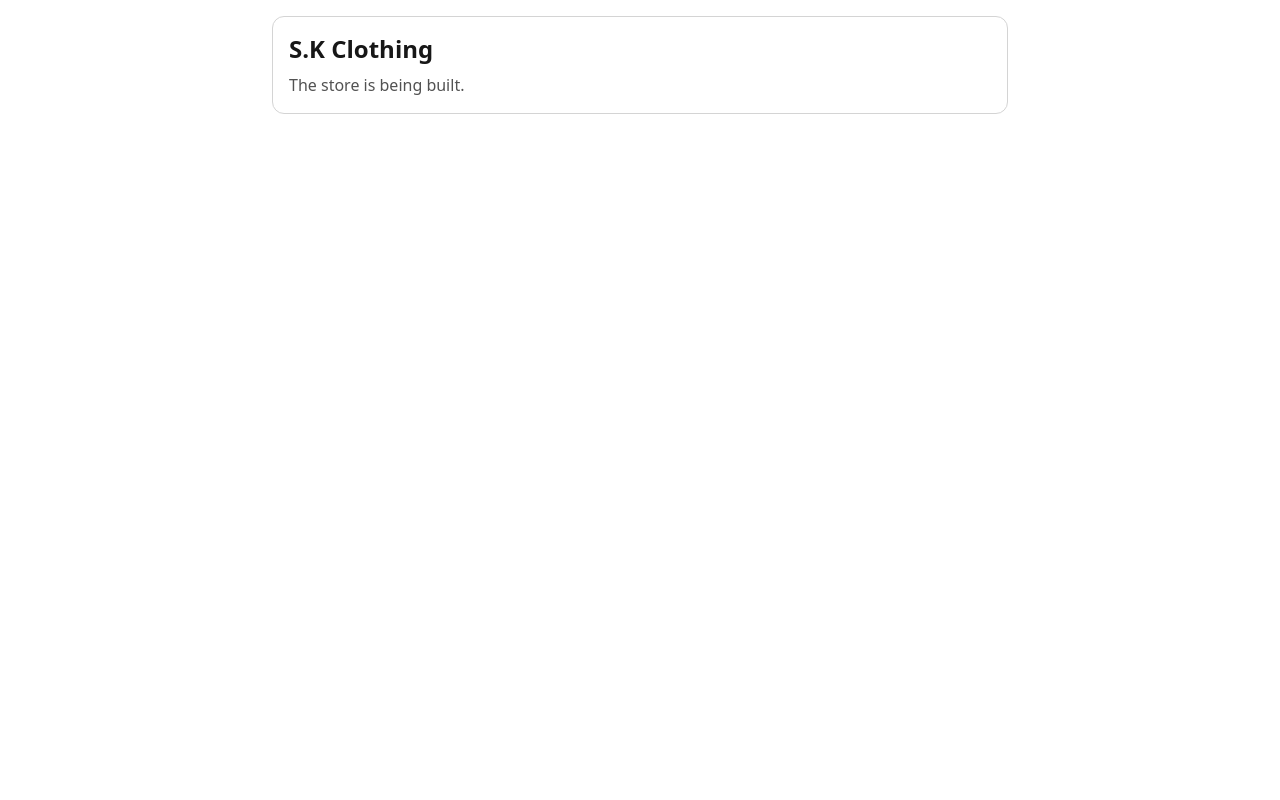
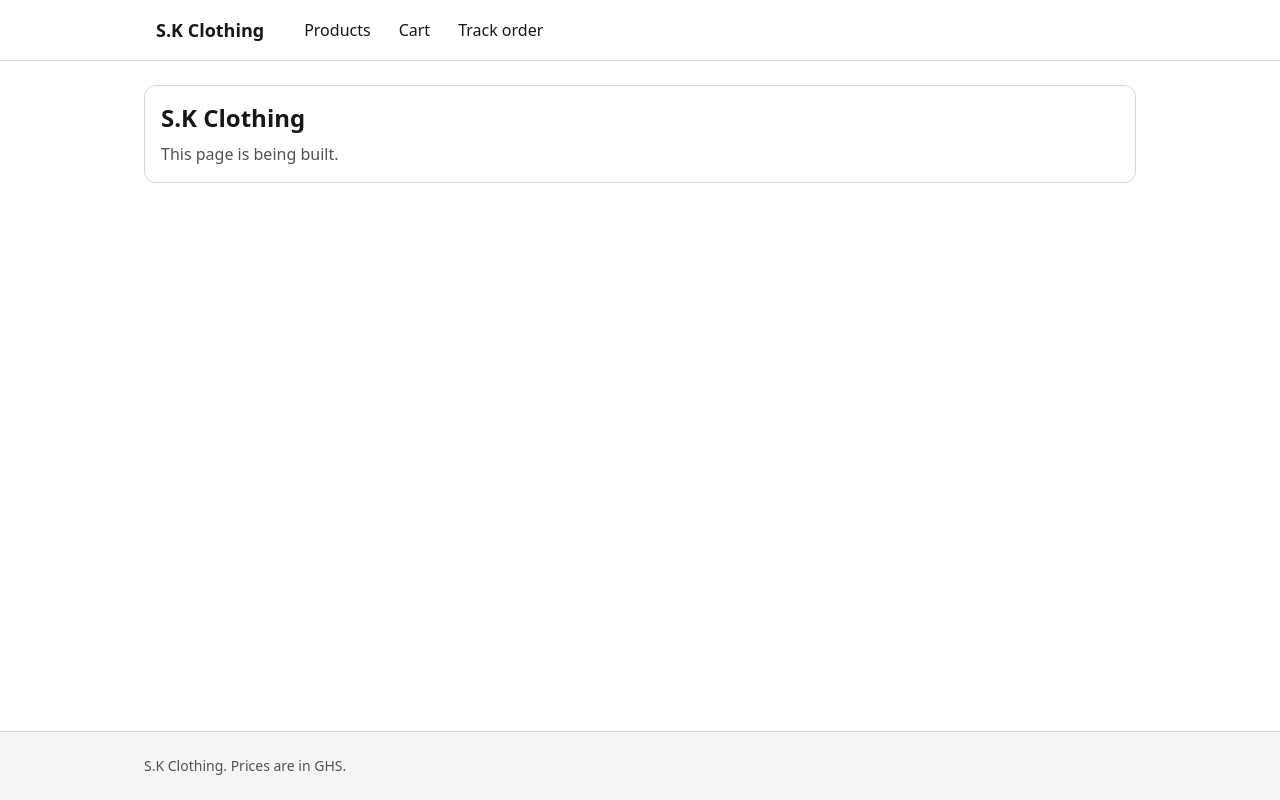
Before and after one commit to Joetech-rgb/sk-clothing, a Next.js app in the folder web/storefront/: page / in a window 1280 px wide. Built offline with nearby package versions, Linux system fonts and the light colour scheme.

Commit message:
Add shared layout and placeholder routes to the storefront

```diff
--- /dev/null
+++ b/web/storefront/app/cart/page.tsx
@@ -0,0 +1,8 @@
+import type { Metadata } from "next";
+import { PlaceholderPage } from "@/components/PlaceholderPage";
+
+export const metadata: Metadata = { title: "Cart" };
+
+export default function Page() {
+  return <PlaceholderPage title="Cart" />;
+}
--- /dev/null
+++ b/web/storefront/app/checkout/page.tsx
@@ -0,0 +1,8 @@
+import type { Metadata } from "next";
+import { PlaceholderPage } from "@/components/PlaceholderPage";
+
+export const metadata: Metadata = { title: "Checkout" };
+
+export default function Page() {
+  return <PlaceholderPage title="Checkout" />;
+}
--- a/web/storefront/app/layout.tsx
+++ b/web/storefront/app/layout.tsx
@@ -1,8 +1,10 @@
 import type { Metadata, Viewport } from "next";
+import Link from "next/link";
+import { PageContainer, SiteFooter, SiteHeader } from "@sk/ui";
 import "./globals.css";
 
 export const metadata: Metadata = {
-  title: "S.K Clothing",
+  title: { default: "S.K Clothing", template: "%s | S.K Clothing" },
   description: "S.K Clothing online store",
 };
 
@@ -11,10 +13,22 @@ export const viewport: Viewport = {
   initialScale: 1,
 };
 
+const NAV = [
+  { label: "Products", href: "/products" },
+  { label: "Cart", href: "/cart" },
+  { label: "Track order", href: "/orders" },
+] as const;
+
 export default function RootLayout({ children }: { children: React.ReactNode }) {
   return (
     <html lang="en">
-      <body>{children}</body>
+      <body className="flex min-h-dvh flex-col">
+        <SiteHeader shopName="S.K Clothing" nav={NAV} linkAs={Link} />
+        <main id="main" className="flex-1">
+          <PageContainer>{children}</PageContainer>
+        </main>
+        <SiteFooter>S.K Clothing. Prices are in GHS.</SiteFooter>
+      </body>
     </html>
   );
 }
--- /dev/null
+++ b/web/storefront/app/orders/page.tsx
@@ -0,0 +1,8 @@
+import type { Metadata } from "next";
+import { PlaceholderPage } from "@/components/PlaceholderPage";
+
+export const metadata: Metadata = { title: "Track your order" };
+
+export default function Page() {
+  return <PlaceholderPage title="Track your order" />;
+}
--- a/web/storefront/app/page.tsx
+++ b/web/storefront/app/page.tsx
@@ -1,12 +1,5 @@
-import { Card } from "@sk/ui";
+import { PlaceholderPage } from "@/components/PlaceholderPage";
 
 export default function HomePage() {
-  return (
-    <main className="mx-auto max-w-3xl p-4">
-      <Card>
-        <h1 className="text-2xl font-semibold">S.K Clothing</h1>
-        <p className="mt-2 text-ink-muted">The store is being built.</p>
-      </Card>
-    </main>
-  );
+  return <PlaceholderPage title="S.K Clothing" />;
 }
--- /dev/null
+++ b/web/storefront/app/products/page.tsx
@@ -0,0 +1,8 @@
+import type { Metadata } from "next";
+import { PlaceholderPage } from "@/components/PlaceholderPage";
+
+export const metadata: Metadata = { title: "Products" };
+
+export default function Page() {
+  return <PlaceholderPage title="Products" />;
+}
--- /dev/null
+++ b/web/storefront/components/PlaceholderPage.tsx
@@ -0,0 +1,10 @@
+import { Card } from "@sk/ui";
+
+export function PlaceholderPage({ title }: { title: string }) {
+  return (
+    <Card>
+      <h1 className="text-2xl font-semibold">{title}</h1>
+      <p className="mt-2 text-ink-muted">This page is being built.</p>
+    </Card>
+  );
+}
```
